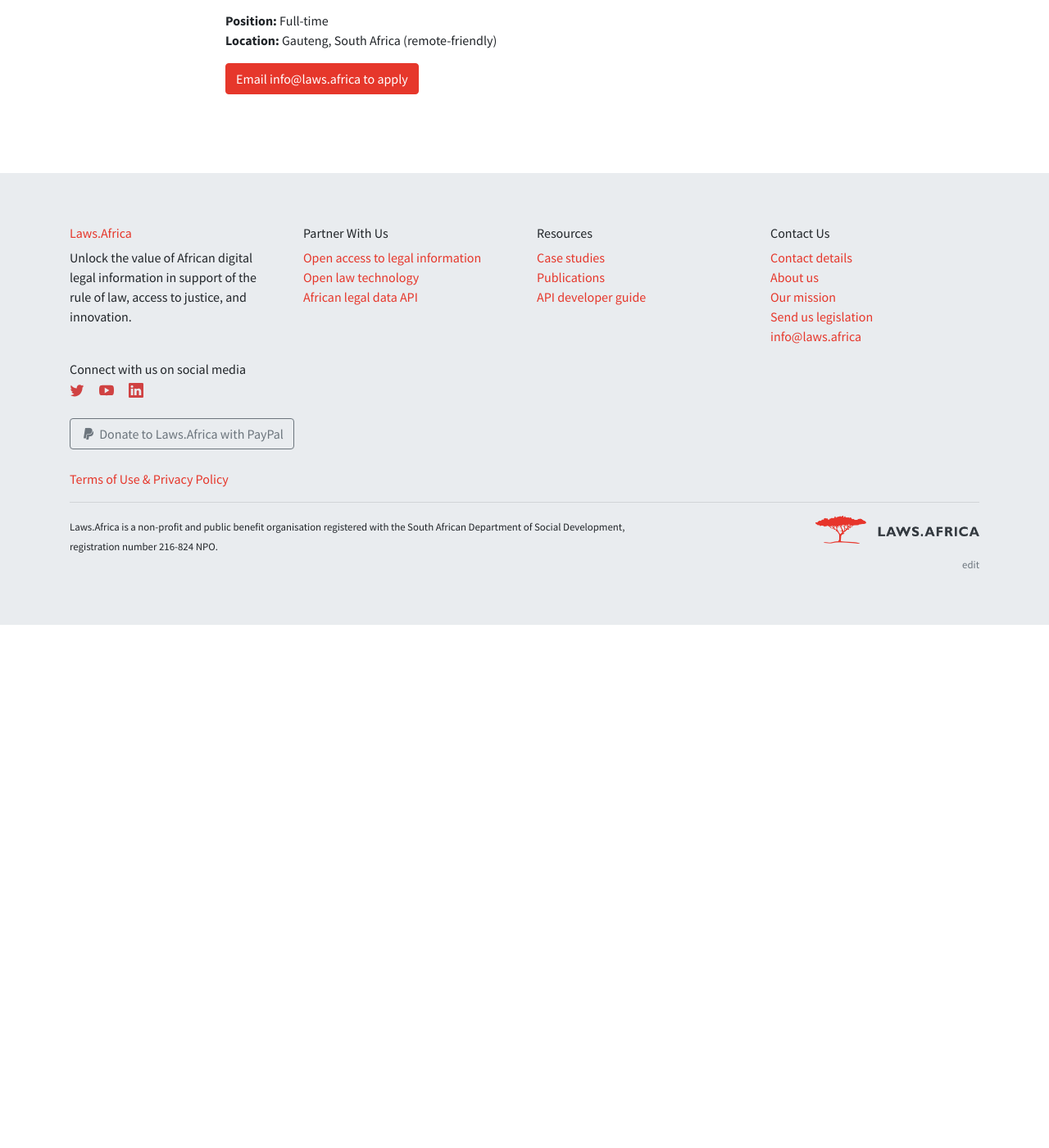
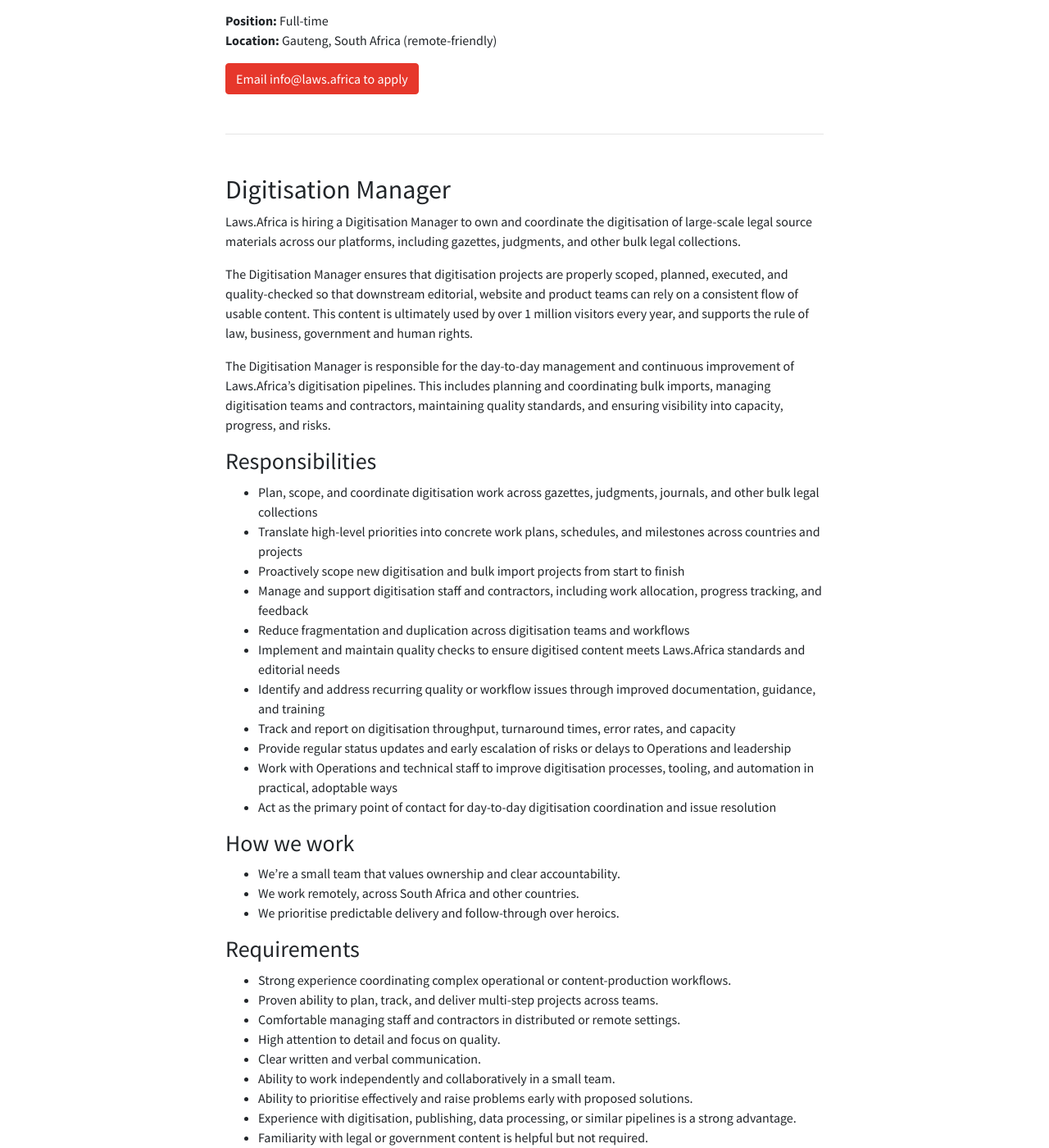
Before and after one commit to laws-africa/laws-africa.github.io, a Jekyll site: the page built from jobs.markdown, in a window 1280 px wide and 1400 px high, scrolled down 4434 px. Shown: the whole window at 82% size. Built offline with Jekyll 4.4.1, drawn with Linux system fonts in a browser that asks for light colours; nearby versions of some CDN libraries; comment, search, counter and statistics services are not loaded; before the commit the page ends 5196 px from its top, so only the background shows below that; some of the changed text lies outside the part shown.

Commit message:
digitisation manager role

```diff
--- a/jobs.markdown
+++ b/jobs.markdown
@@ -145,5 +145,52 @@
     * Based in Gauteng, South Africa, with ability to travel nationally and internationally when required.
   location: Gauteng, South Africa (remote-friendly)
   type: Full-time
+- title: Digitisation Manager
+  description: |
+    Laws.Africa is hiring a Digitisation Manager to own and coordinate the
+    digitisation of large-scale legal source materials across our platforms,
+    including gazettes, judgments, and other bulk legal collections.
+
+    The Digitisation Manager ensures that digitisation projects are properly
+    scoped, planned, executed, and quality-checked so that downstream
+    editorial, website and product teams can rely on a consistent flow of
+    usable content. This content is ultimately used by over 1 million visitors
+    every year, and supports the rule of law, business, government and human
+    rights.
+
+    The Digitisation Manager is responsible for the day-to-day management and
+    continuous improvement of Laws.Africa's digitisation pipelines. This
+    includes planning and coordinating bulk imports, managing digitisation
+    teams and contractors, maintaining quality standards, and ensuring
+    visibility into capacity, progress, and risks.
+  responsibilities: |
+    * Plan, scope, and coordinate digitisation work across gazettes, judgments, journals, and other bulk legal collections
+    * Translate high-level priorities into concrete work plans, schedules, and milestones across countries and projects
+    * Proactively scope new digitisation and bulk import projects from start to finish
+    * Manage and support digitisation staff and contractors, including work allocation, progress tracking, and feedback
+    * Reduce fragmentation and duplication across digitisation teams and workflows
+    * Implement and maintain quality checks to ensure digitised content meets Laws.Africa standards and editorial needs
+    * Identify and address recurring quality or workflow issues through improved documentation, guidance, and training
+    * Track and report on digitisation throughput, turnaround times, error rates, and capacity
+    * Provide regular status updates and early escalation of risks or delays to Operations and leadership
+    * Work with Operations and technical staff to improve digitisation processes, tooling, and automation in practical, adoptable ways
+    * Act as the primary point of contact for day-to-day digitisation coordination and issue resolution
+  way_of_working: |
+    * We're a small team that values ownership and clear accountability.
+    * We work remotely, across South Africa and other countries.
+    * We prioritise predictable delivery and follow-through over heroics.
+  requirements: |
+    * Strong experience coordinating complex operational or content-production workflows.
+    * Proven ability to plan, track, and deliver multi-step projects across teams.
+    * Comfortable managing staff and contractors in distributed or remote settings.
+    * High attention to detail and focus on quality.
+    * Clear written and verbal communication.
+    * Ability to work independently and collaboratively in a small team.
+    * Ability to prioritise effectively and raise problems early with proposed solutions.
+    * Experience with digitisation, publishing, data processing, or similar pipelines is a strong advantage.
+    * Familiarity with legal or government content is helpful but not required.
+    * Based in South Africa or Kenya, with ability to travel nationally and internationally when required
+  location: South Africa or Kenya (remote)
+  type: Full-time
 layout: jobs
 ---
```
